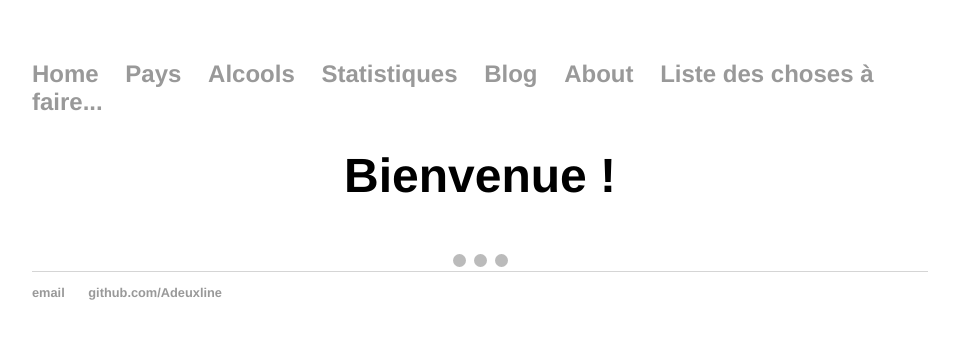
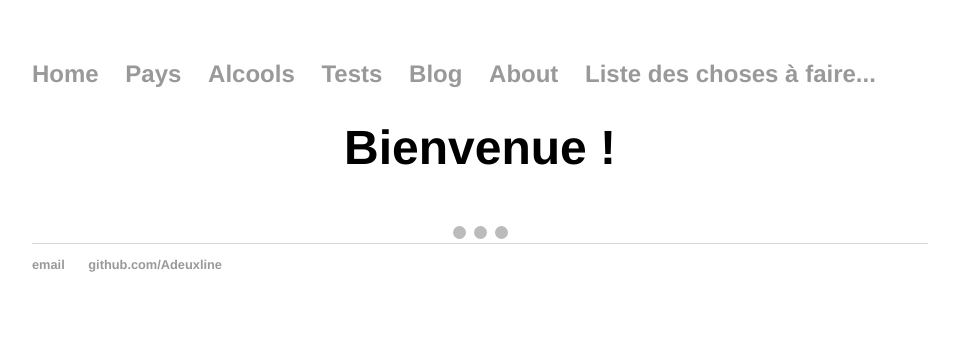
Before and after one commit to rlabe/adeuxline.github.io, a Jekyll site: the page built from index.html, in a window 1280 px wide. Shown: the top 339 px of the page, without its empty margins (160-1119 px from the left). Built offline with Jekyll 4.4.1, drawn with Linux system fonts in a browser that asks for light colours.

Commit message:
Update default.html

```diff
--- a/_layouts/default.html
+++ b/_layouts/default.html
@@ -11,7 +11,7 @@
 	        		<li><a href="/">Home</a></li>
 		        	<li><a href="/countries">Pays</a></li>
 	        		<li><a href="/alcools">Alcools</a></li>
-	        		<li><a href="#">Statistiques</a></li>
+	        		<li><a href="/tests">Tests</a></li>
 				<li><a href="/blog">Blog</a></li>
 				<li><a href="#">About</a></li>
 				<li><a href="/todo">Liste des choses à faire...</a></li>
```
